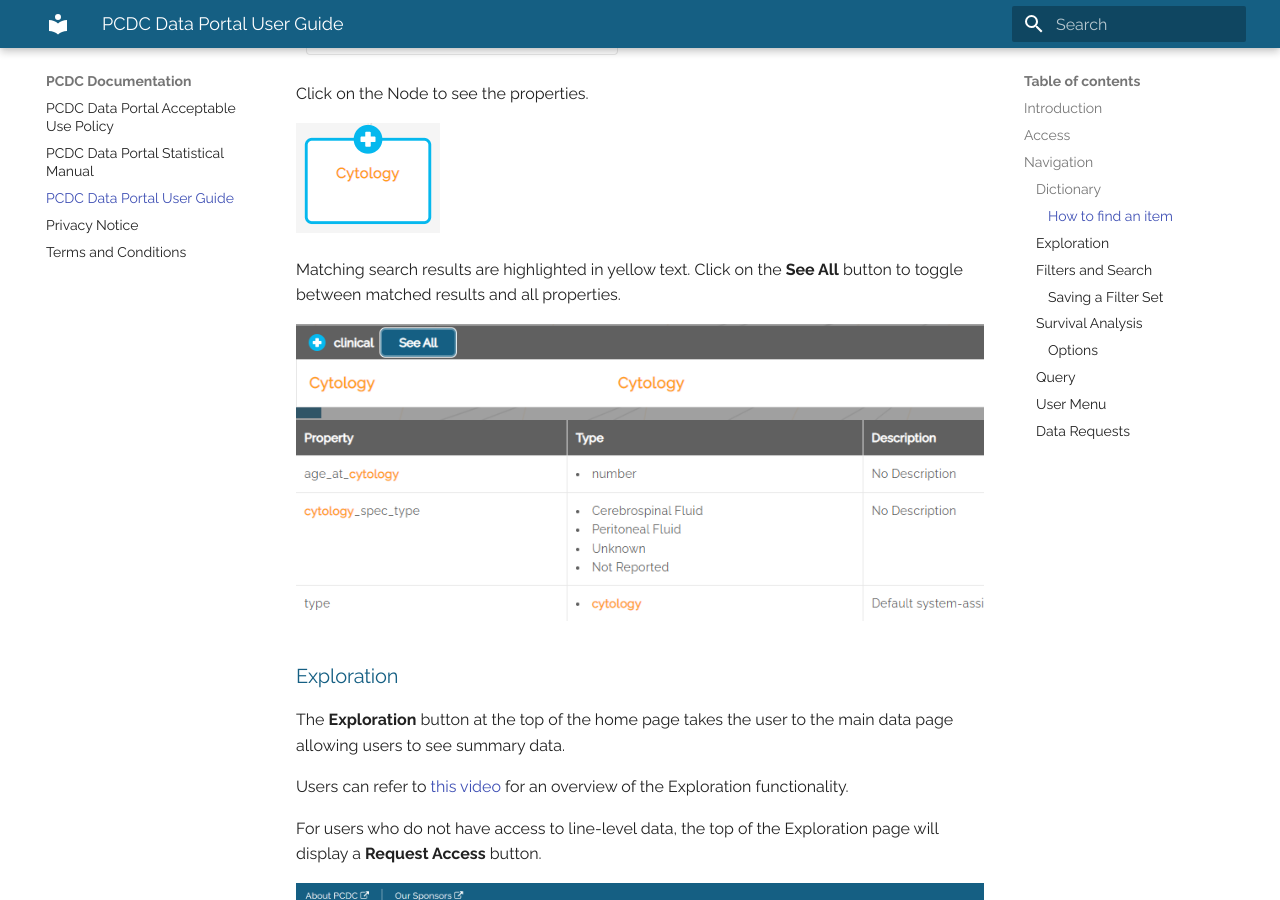
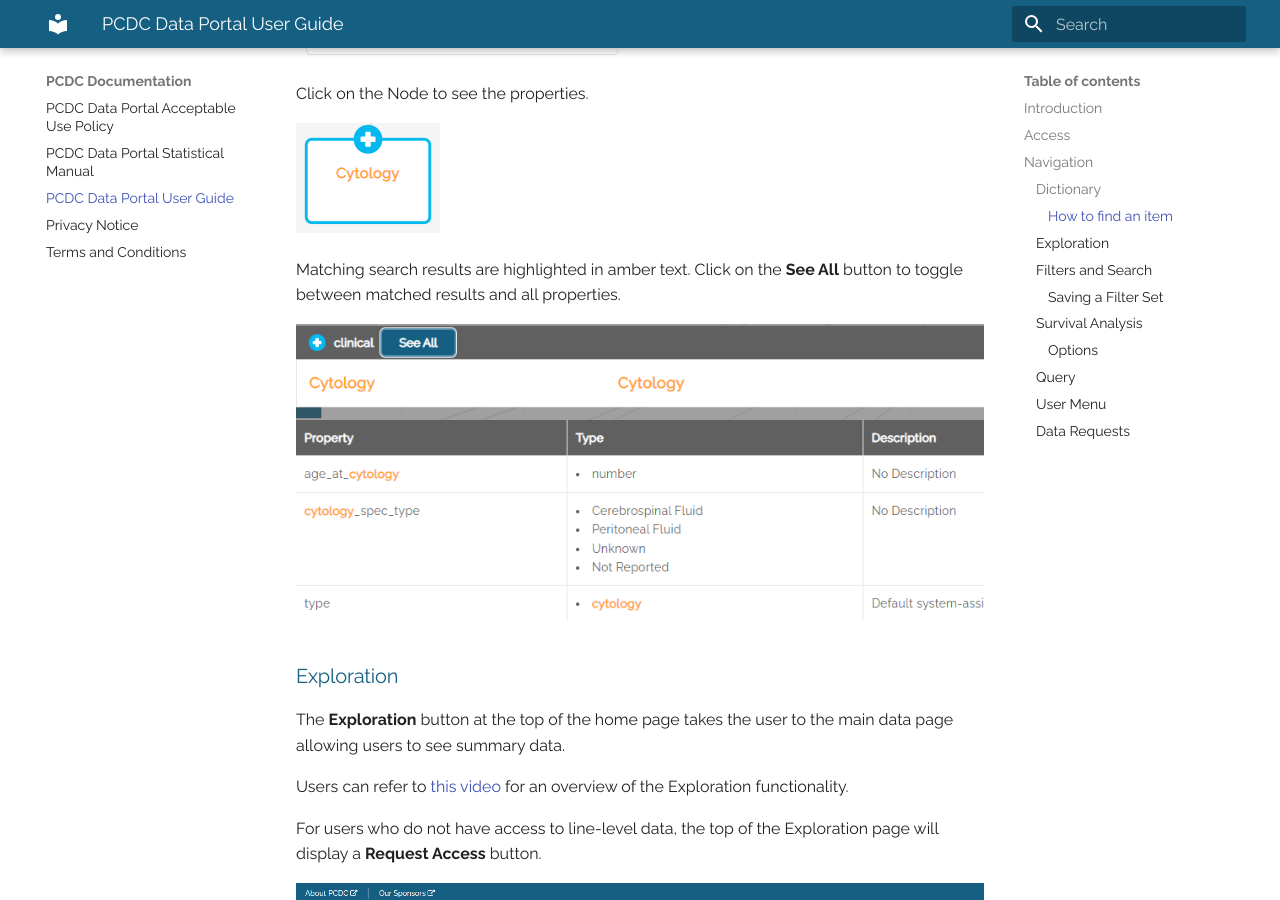
Before and after one commit to chicagopcdc/docs.pedscommons.org, an MkDocs documentation site: the page built from docs/DataPortalUserGuide.md, in a window 1280 px wide and 900 px high, scrolled down 6205 px. Built offline with MkDocs 1.6.1 and Material for MkDocs 9.7.7, drawn with Linux system fonts in a browser that asks for light colours; emoji names are drawn with the system emoji font.

Commit message:
Updated text and images to reflect surv functions

```diff
--- a/docs/DataPortalUserGuide.md
+++ b/docs/DataPortalUserGuide.md
@@ -98,7 +98,7 @@ Click on the Node to see the properties.
 
 ![Search Results Node](img/image21.png)
 
-Matching search results are highlighted in yellow text. Click on the **See All** button to toggle between matched results and all properties.
+Matching search results are highlighted in amber text. Click on the **See All** button to toggle between matched results and all properties.
 
 ![Search Results Highlight](img/image31.png)
 
```
Also changed, not shown: docs/img/image10.png, docs/img/image11.png, docs/img/image3.png, docs/img/image34.png, docs/img/image36.png, docs/img/image4.png, docs/img/image6.png.
